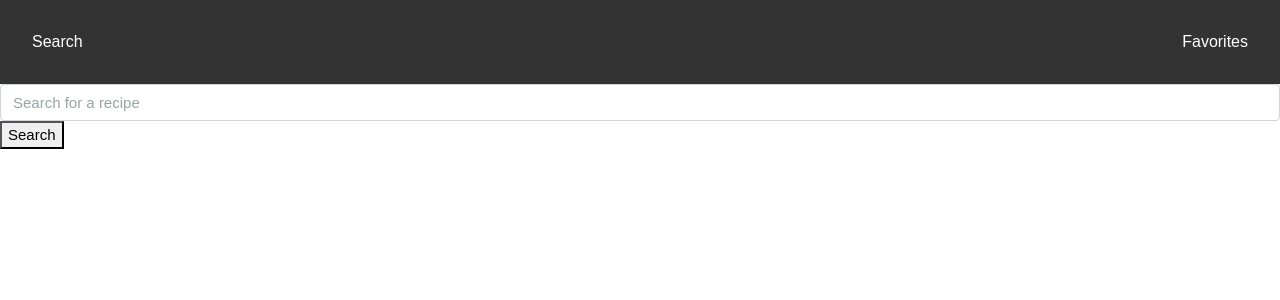
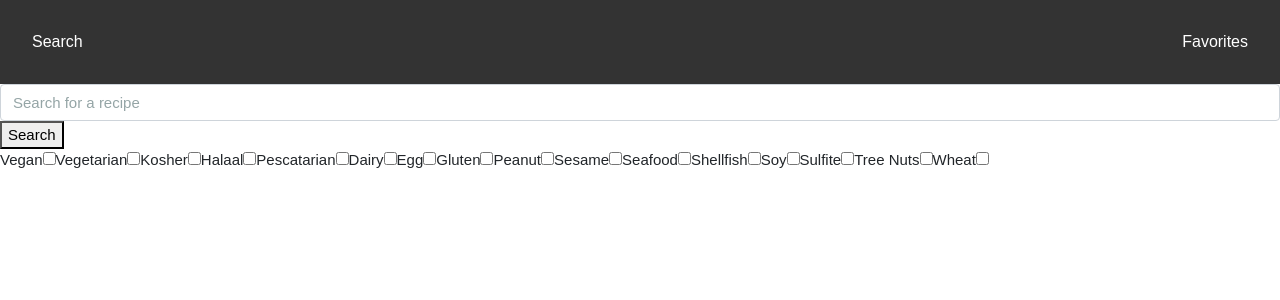
Before and after one commit to lav7patel/Fresh-eating, a React (Create React App) app in the folder client/: page / in a window 1280 px wide. Shown: the top 300 px of the page. Built offline with nearby package versions, Linux system fonts and the light colour scheme.

Commit message:
Checkbox basic functionality working

```diff
--- /dev/null
+++ b/client/src/components/Checkbox.js
@@ -0,0 +1,16 @@
+import React from 'react';
+import PropTypes from 'prop-types';
+import Search  from './Search';
+
+const Checkbox = ({ type = 'checkbox', name, checked = false, onChange }) => (
+  <input type={type} name={name} checked={checked} onChange={onChange} />
+);
+
+Checkbox.propTypes = {
+  type: PropTypes.string,
+  name: PropTypes.string.isRequired,
+  checked: PropTypes.bool,
+  onChange: PropTypes.func.isRequired,
+}
+
+export default Checkbox;
--- a/client/src/components/Search.js
+++ b/client/src/components/Search.js
@@ -1,6 +1,74 @@
-import React, { Component } from "react";
+/*
+class Search extends Component{
+  constructor (props){
+    super (props);
+    this.state= {
+    'dietaryRestrictions':{
+
+      'Vegan' : false ,
+      'Vegetarian': false,
+      'Kosher': false,
+      'Halaal': false,
+      'Pescatarian': false,
+      'Dairy': false,
+      'Egg': false,
+      'Gluten': false,
+      'Peanut': false,
+      'Sesame': false,
+      'Seafood': false,
+      'Shellfish': false,
+      'Soy': false,
+      'Sulfite': false,
+      'Tree Nuts': false,
+      'Wheat': false,
+   },
+  }
+}
+
+
+render(){
+  return(
+    <form onSubmit={this.onFormSubmit.bind(this)}>
+      {this.renderDietaryRestrictions()}
+      <input type="submit" value ="Save Dietary Restrictons"/>
+    </form>
+
+  )
+  }
+renderDietaryRestrictions(){
+  const restrictions=['Vegan', 'Vegetarian','Kosher','Halaal','Pescatarian','Dairy','Egg','Gluten','Peanut','Sesame','Seafood',
+  'Shellfish','Soy','Sulfite','Tree Nuts','Wheat'];
+  return restrictions.map((restrictions,i) =>{
+    return(
+      <label key={i}>
+        {restrictions}
+        <input
+        type="checkox"
+        name = {restrictions}
+        onChange= {this.onRestrictions.bind(this)}
+        value ={this.state.dietaryRestrictions[restrictions]}
+        />
+        </label>
+
+    )}
+   )}
+  onRestrictions(e){
+    const val=e.target.checked;
+    const name=e.target.name;
+    let updatedRestrictions= Object.assign({}, this.state.restrictions,{[name]: val})
+    this.setState({
+      'restrictions': updatedRestrictions
+    })
+  }
+  onFormSubmit(e){e.preventDefault()
+  return(this.state.dietaryRestrictions);
+    }
+  }; */
+import { Component } from "react";
+import Checkbox from "./Checkbox";
+import React from "react";
+import API from "../utils/API.js";
 import RecipeCard from "./RecipeCard.js";
-import API from "../utils/API.js";
 
 const container = {
   width: "100%",
@@ -10,11 +78,118 @@ const container = {
   flexWrap: "wrap",
   flexDirection: "row"
 };
-class Search extends Component {
-  state = {
-    recipes: [],
-    searchTerm: ""
-  };
+
+const checkboxes = [
+  {
+    name: "Vegan",
+    key: "checkBox1",
+    label: "Check Box 1"
+  },
+  {
+    name: "Vegetarian",
+    key: "checkBox2",
+    label: "Check Box 2"
+  },
+  {
+    name: "Kosher",
+    key: "checkBox3",
+    label: "Check Box 3"
+  },
+  {
+    name: "Halaal",
+    key: "checkBox4",
+    label: "Check Box 4"
+  },
+  {
+    name: "Pescatarian",
+    key: "checkBox1",
+    label: "Check Box 1"
+  },
+  {
+    name: "Dairy",
+    key: "checkBox2",
+    label: "Check Box 2"
+  },
+  {
+    name: "Egg",
+    key: "checkBox3",
+    label: "Check Box 3"
+  },
+  {
+    name: "Gluten",
+    key: "checkBox4",
+    label: "Check Box 4"
+  },
+  {
+    name: "Peanut",
+    key: "checkBox1",
+    label: "Check Box 1"
+  },
+  {
+    name: "Sesame",
+    key: "checkBox2",
+    label: "Check Box 2"
+  },
+  {
+    name: "Seafood",
+    key: "checkBox3",
+    label: "Check Box 3"
+  },
+  {
+    name: "Shellfish",
+    key: "checkBox4",
+    label: "Check Box 4"
+  },
+  {
+    name: "Soy",
+    key: "checkBox4",
+    label: "Check Box 4"
+  },
+
+  {
+    name: "Sulfite",
+    key: "checkBox4",
+    label: "Check Box 4"
+  },
+  {
+    name: "Tree Nuts",
+    key: "checkBox4",
+    label: "Check Box 4"
+  },
+  {
+    name: "Wheat",
+    key: "checkBox4",
+    label: "Check Box 4"
+  }
+];
+
+//function Search(props) {
+// render() {
+class Search extends React.Component {
+  constructor(props) {
+    super(props);
+
+    this.state = {
+      showActionFilterList: false,
+      checkedItems: new Map(),
+      recipes: []
+    };
+
+    this.handleCheckChange = this.handleCheckChange.bind(this);
+  }
+
+  showList = () =>
+    this.setState(prevState => ({
+      showActionFilterList: !prevState.showActionFilterList
+    }));
+
+  handleCheckChange(e) {
+    const item = e.target.name;
+    const isChecked = e.target.checked;
+    this.setState(prevState => ({
+      checkedItems: prevState.checkedItems.set(item, isChecked)
+    }));
+  }
 
   handleChange = event => {
     this.setState({ searchTerm: event.target.value });
@@ -26,23 +201,6 @@ class Search extends Component {
         this.setState({ recipes: res.data.results });
         console.log(res);
       })
-      .catch(err => console.log(err));
-  };
-
-  saveRecipe = recipe => {
-    const recipeForDB = {
-      title: recipe.title,
-      sourceUrl: recipe.sourceUrl,
-      image: recipe.image,
-      sourceName: recipe.sourceName,
-      preptime: recipe.readyInMinutes,
-      servings: recipe.servings,
-      pricePerServing: recipe.pricePerServing,
-      diets: recipe.diets
-    };
-
-    API.saveRecipe(recipeForDB)
-      .then(res => {})
       .catch(err => console.log(err));
   };
 
@@ -60,15 +218,21 @@ class Search extends Component {
         <button onClick={() => this.searchAPI(this.state.searchTerm)}>
           Search
         </button>
+        <br />
+        {checkboxes.map(item => (
+          <label key={item.key}>
+            {item.name}
+            <Checkbox
+              name={item.name}
+              checked={this.state.checkedItems.get(item.name)}
+              onChange={this.handleCheckChange}
+            />
+          </label>
+        ))}
         <div style={container}>
           {this.state.recipes.length
             ? this.state.recipes.map(thisRecipe => {
-                return (
-                  <RecipeCard
-                    recipe={thisRecipe}
-                    saveRecipe={this.saveRecipe}
-                  />
-                );
+                return <RecipeCard recipe={thisRecipe} />;
               })
             : null}
         </div>
--- a/client/src/index.css
+++ b/client/src/index.css
@@ -66,3 +66,8 @@ body {
 .dropdown:hover .dropdown-content {
   display: block;
 }
+
+.container{
+  border-style: solid;
+
+}
```
